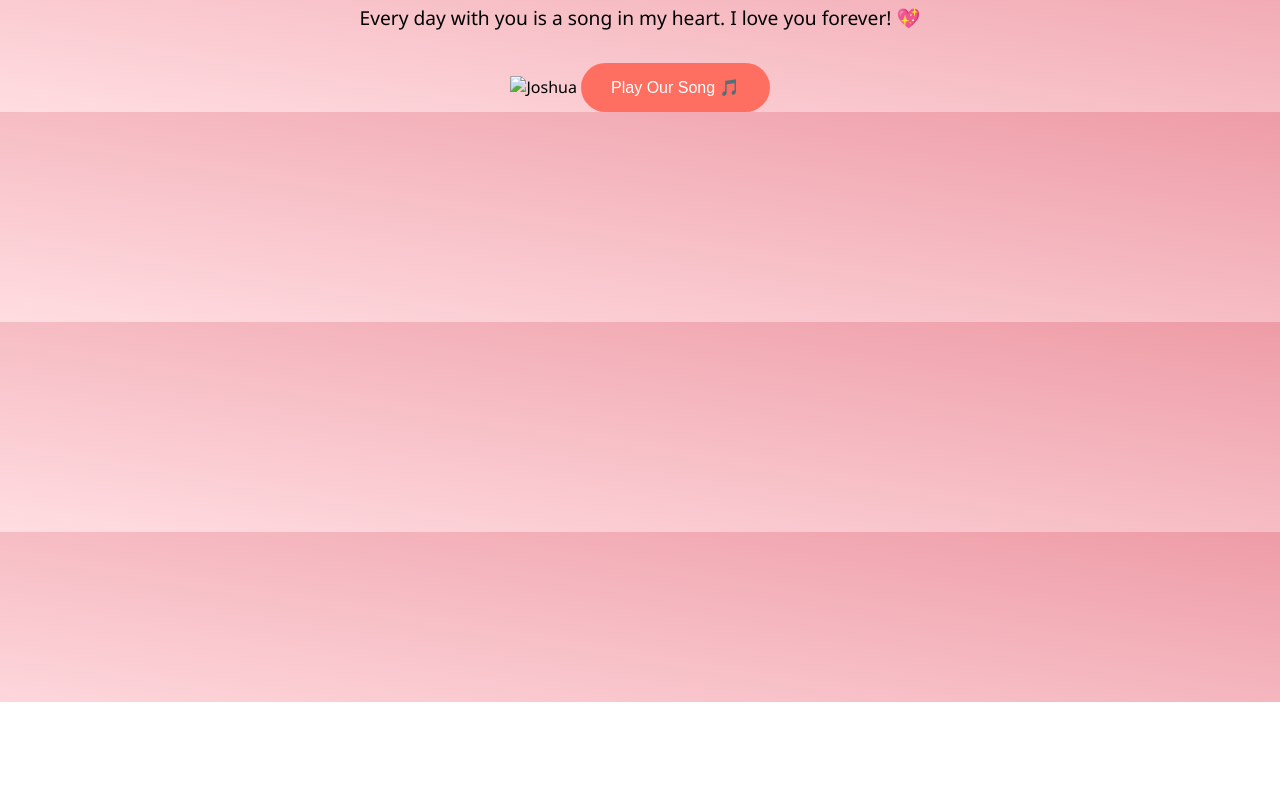
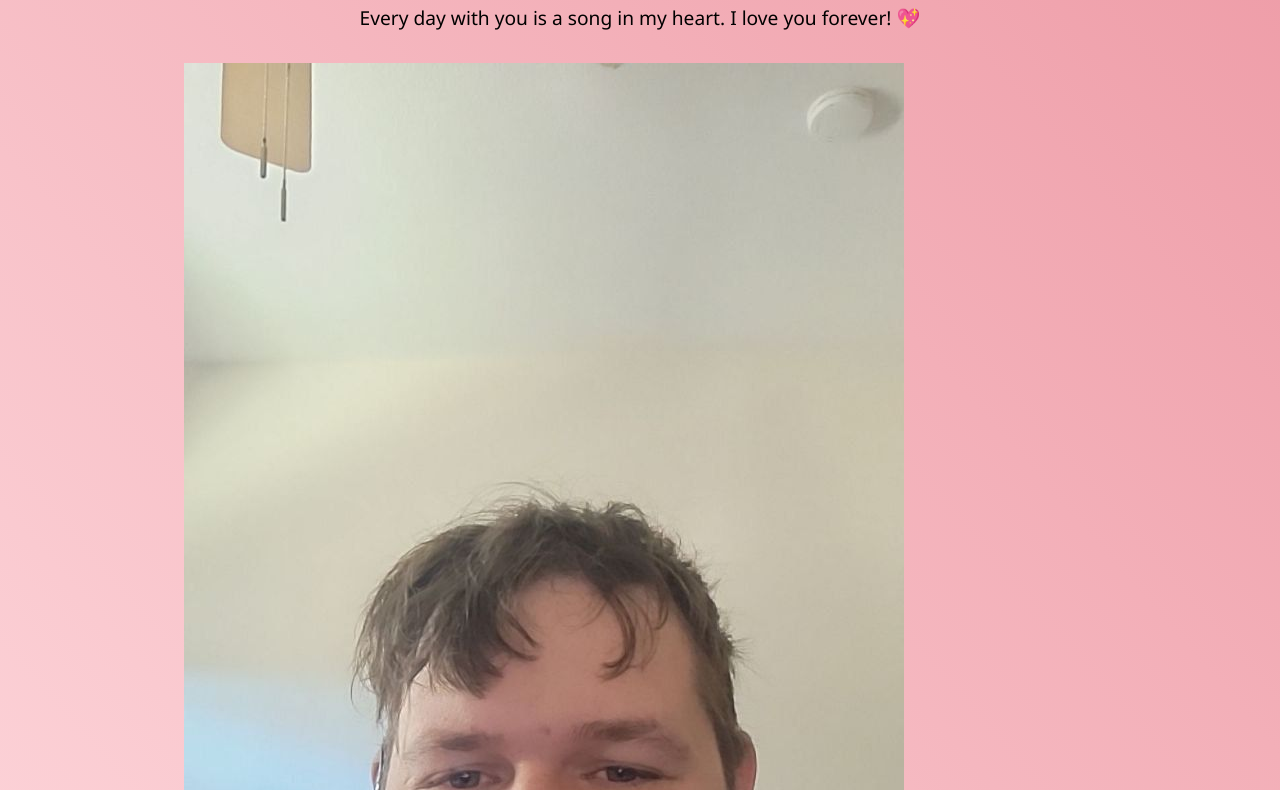
Before and after one commit to joshhhh778/jshb, a plain HTML site: page index.html in a window 1280 px wide. Shown: the part 98-888 px from the top of the page. Before the commit the page ends 800 px from the top, so only its background shows below. Drawn offline with Linux system fonts and the light colour scheme.

Commit message:
index.html

```diff
--- a/index.html
+++ b/index.html
@@ -8,7 +8,7 @@
 <body>
   <h1>Happy Birthday, Joshua! 🎉</h1>
   <p>Every day with you is a song in my heart. I love you forever! 💖</p>
-  <img src="joshua-photo.jpg" alt="Joshua" />
+  <img src="IMG_8068.jpeg" alt="Joshua" />
   <button onclick="playSong()">Play Our Song 🎵</button>
 
   <script src="script.js"></script>
```
